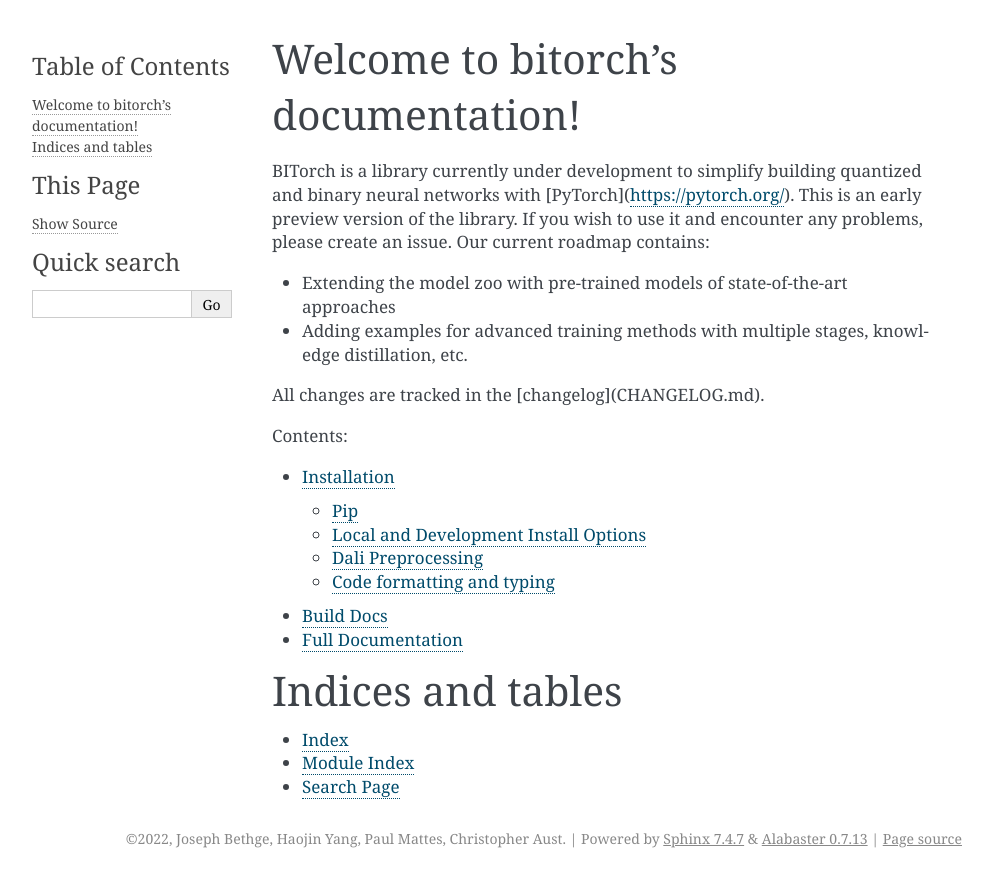
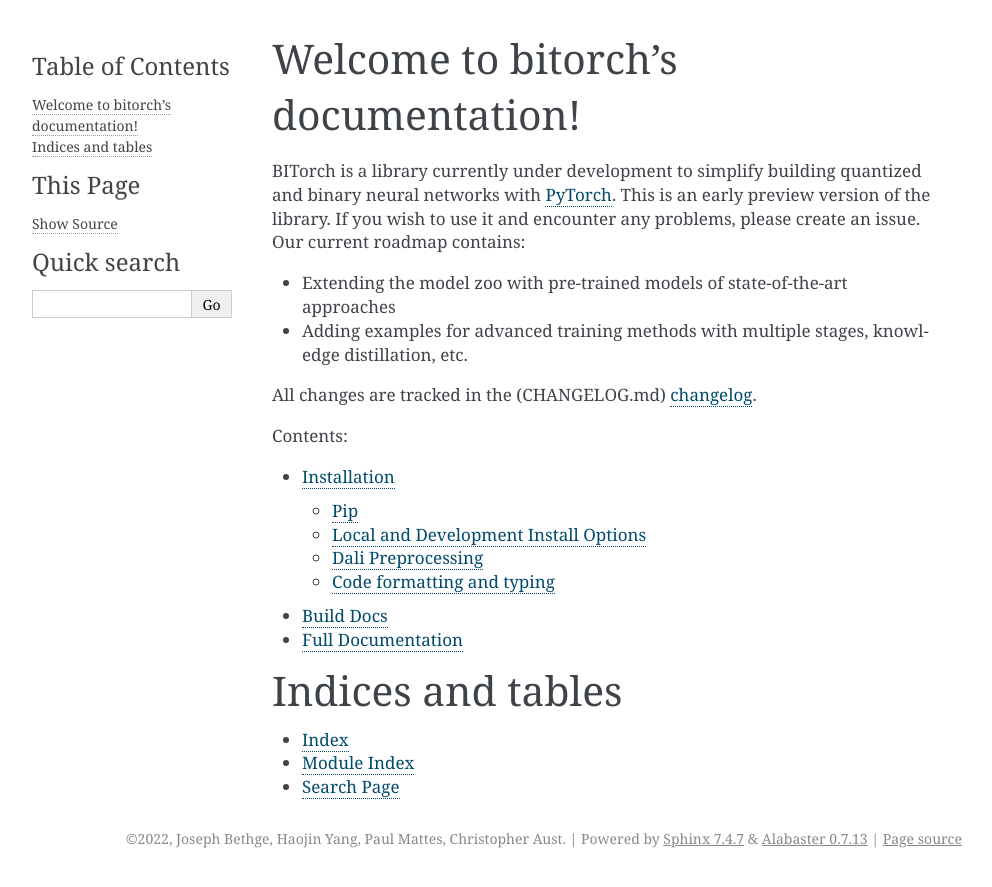
Before and after one commit to hpi-xnor/bitorch, a Sphinx documentation site: the page built from docs/source/index.rst, in a window 1280 px wide. Shown: the top 887 px of the page, without its empty margins (148-1140 px from the left). Built offline with Sphinx 7.4.7, drawn with Linux system fonts in a browser that asks for light colours; pages that are not in the unit, such as notebooks, are missing from menus.

Commit message:
changed links in doc

```diff
--- a/docs/source/index.rst
+++ b/docs/source/index.rst
@@ -8,7 +8,7 @@
 
 
 BITorch is a library currently under development to simplify building quantized and binary neural networks
-with [PyTorch](https://pytorch.org/).
+with `PyTorch <https://pytorch.org/>`_.
 This is an early preview version of the library.
 If you wish to use it and encounter any problems, please create an issue.
 Our current roadmap contains:
```
Also changed, not shown: other parts of docs/source/index.rst (+1 -1 lines), README.md (+6 -1 lines).
